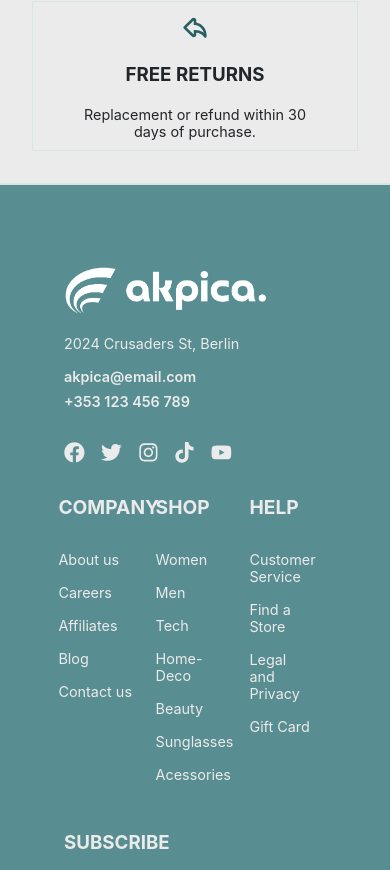
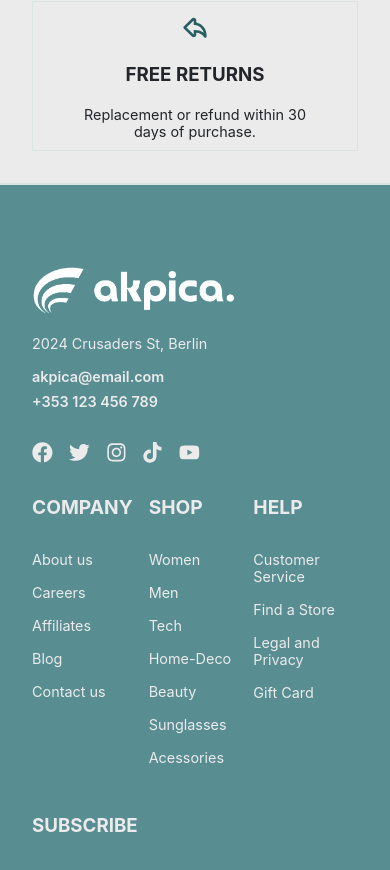
Before and after one commit to Pilag6/akpica-ecommerce, a React (Vite) app: page /accessories in a window 390 px wide. Shown: the part 2353-3223 px from the top of the page. Built offline with nearby package versions, Linux system fonts and the light colour scheme; no server answers.

Commit message:
Update Footer.css to add padding to .footer-main-container

```diff
--- a/src/components/Footer/Footer.css
+++ b/src/components/Footer/Footer.css
@@ -156,6 +156,11 @@
 }
 
 @media screen and (max-width: 890px) {
+
+    .footer-main-container {
+        padding: 1rem 2rem;
+
+    }
     .footer-middle-container {
         flex-direction: column;
     }
```
